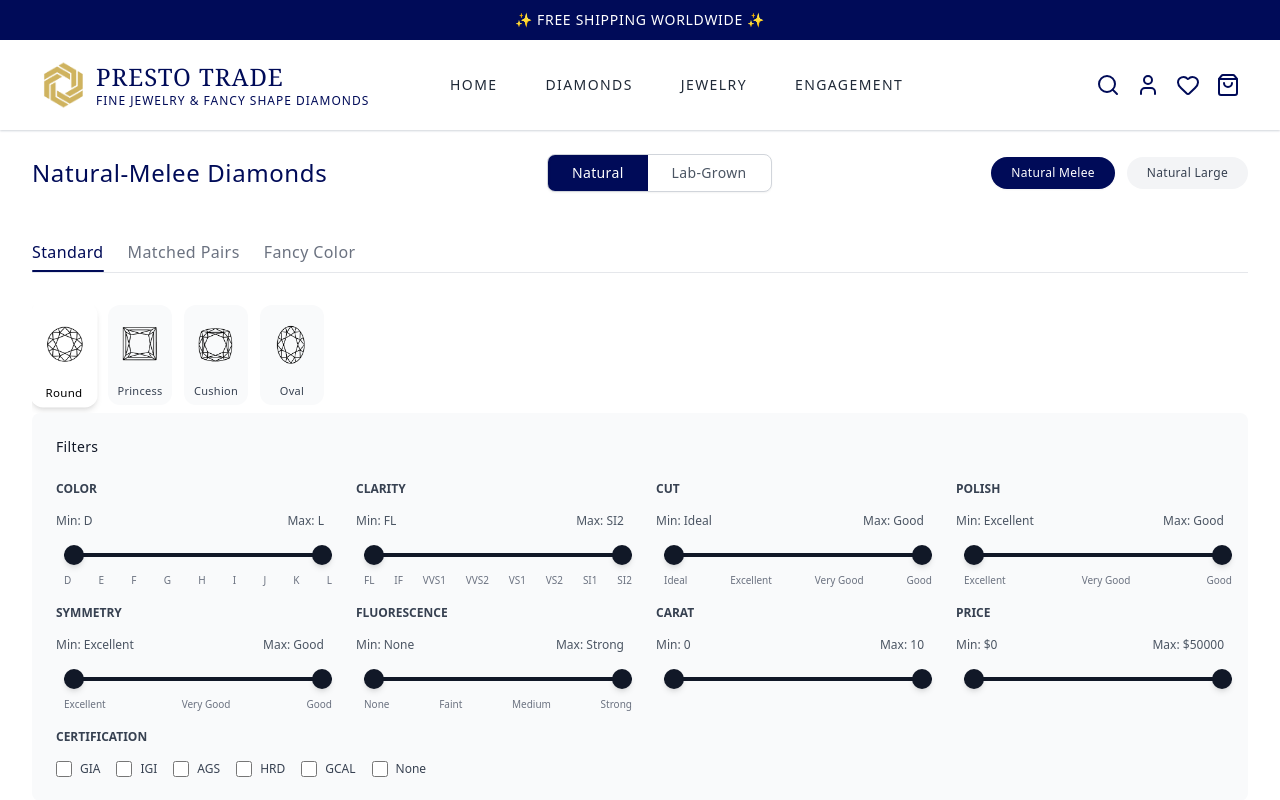
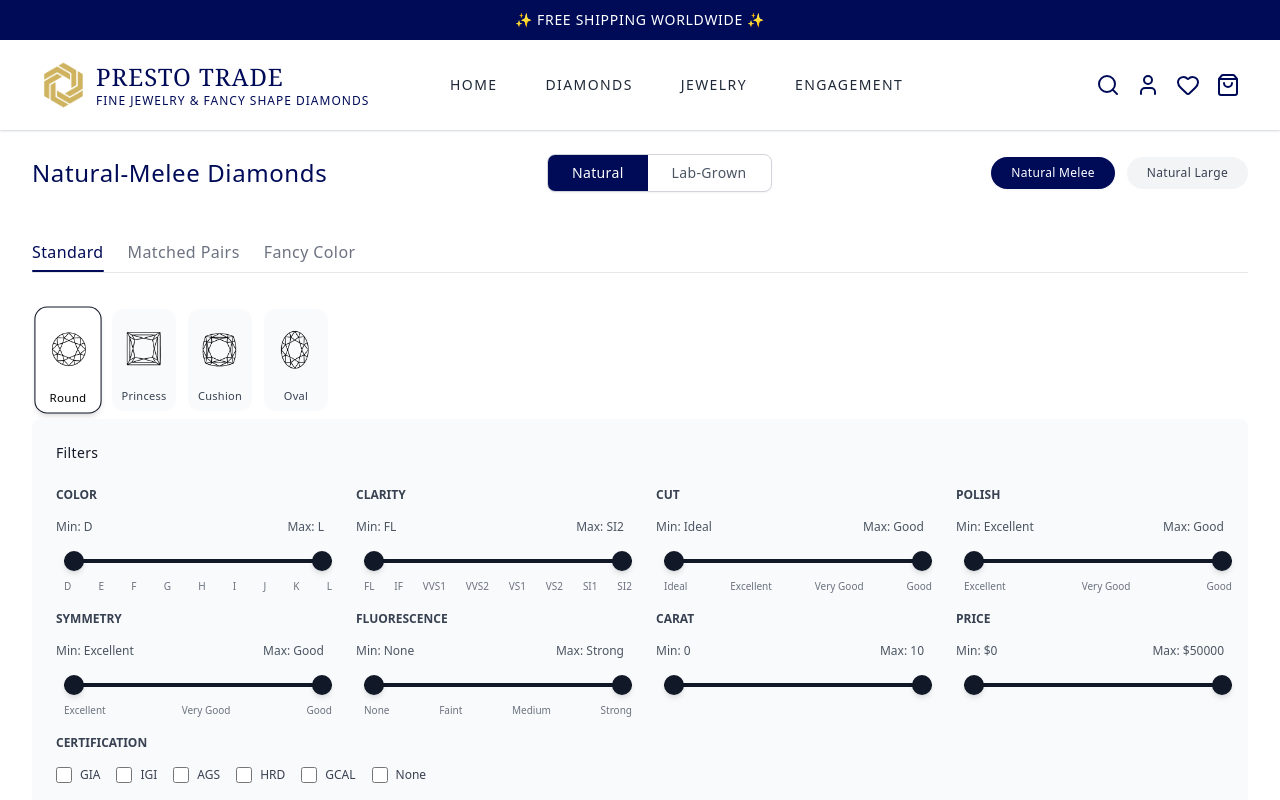
Before and after one commit to nanditapore03-code/PrestoTrade, a React (Vite) app in the folder frontend/: page /diamonds in a window 1280 px wide. Shown: the top 800 px of the page. Built offline with nearby package versions, Linux system fonts and the light colour scheme.

Commit message:
minor changes

```diff
--- a/frontend/src/pages/DiamondPage.jsx
+++ b/frontend/src/pages/DiamondPage.jsx
@@ -628,7 +628,7 @@ const DiamondPage = () => {
 </div>
 
           {/* Shape Selection */}
-          <div className="flex gap-3 overflow-x-auto pb-2 ">
+          <div className="flex p-1 gap-3 overflow-x-auto pb-2 ">
             {availableShapes.map((shapeName) => {
               const lowerName = shapeName.toLowerCase();
               const shapeData = diamondData.shapes[lowerName]; // { img, symbol }
@@ -639,7 +639,7 @@ const DiamondPage = () => {
                   onClick={() => setSelectedShape(shapeName)}
                   className={`px-2 w-16 py-1.5 rounded-xl text-xs font-medium whitespace-nowrap transition-all flex flex-col items-center justify-center gap-2 ${
                     selectedShape.toLowerCase() === lowerName
-                      ? "bg-white text-black scale-105 shadow-md"
+                      ? "bg-white border border-gray-900 text-black scale-105 shadow-md"
                       : "bg-gray-50 text-gray-700 hover:bg-gray-100"
                   }`}
                 >
```
